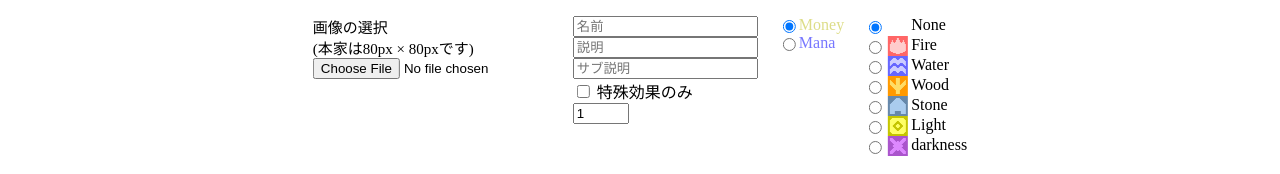
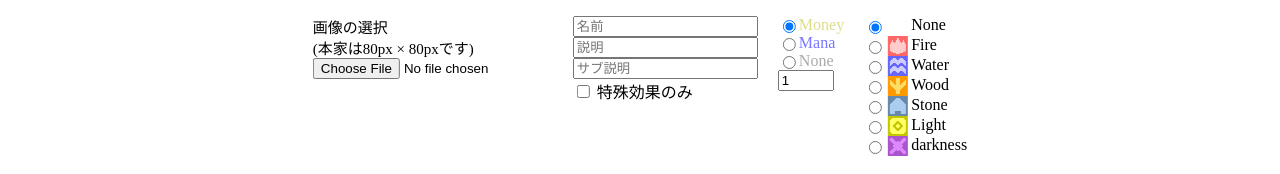
Before and after one commit to lea-151107/godfield_card_maker, a plain HTML site: page index.html in a window 1280 px wide. Shown: the part 290-464 px from the top of the page. Drawn offline with Linux system fonts and the light colour scheme; no server answers.

Commit message:
[update] コスト無しを追加

```diff
--- a/index.html
+++ b/index.html
@@ -123,8 +123,6 @@
       <input type="text" id="subLore" name="subLore" placeholder="サブ説明"><br>
       <input type="checkbox" id="sLore" name="sLore" value="sLore" onclick="chSLore()">
       <label for="sLore">特殊効果のみ</label><br>
-      <input type="number" id="costs" name="costs" placeholder="コスト" min="1" max="99"
-        oninput="javascript: this.value = this.value.slice(0, 2); if (this.value <= 0) {this.value = 1}" value="1">
     </div>
 
     <!--コスト-->
@@ -143,6 +141,16 @@
           Mana
         </label>
       </div>
+
+      <div style="display: flex;">
+        <input type="radio" id="none" name="cost" value="none" onclick="chCost()">
+        <label for="none" style="color: rgb(170, 170, 170);">
+          None
+        </label>
+      </div>
+
+      <input type="number" id="costs" name="costs" placeholder="コスト" min="1" max="99"
+        oninput="javascript: this.value = this.value.slice(0, 2); if (this.value <= 0) {this.value = 1}" value="1">
 
     </div>
 
--- a/js/script.js
+++ b/js/script.js
@@ -26,6 +26,7 @@ const costs = document.getElementById("costs");
 //コスト
 const money = document.getElementById("money");
 const mana = document.getElementById("mana");
+const non = document.getElementById("none");
 
 //属性
 const noEl = document.getElementById("none");
@@ -188,6 +189,9 @@ function chCost() {
   } else if (mana.checked) {
     money_.style.display = "none";
     mana_.style.display = "";
+  } else if (non.checked) {
+    money_.style.display = "none";
+    mana_.style.display = "none";
   }
   chAll();
 }
```
